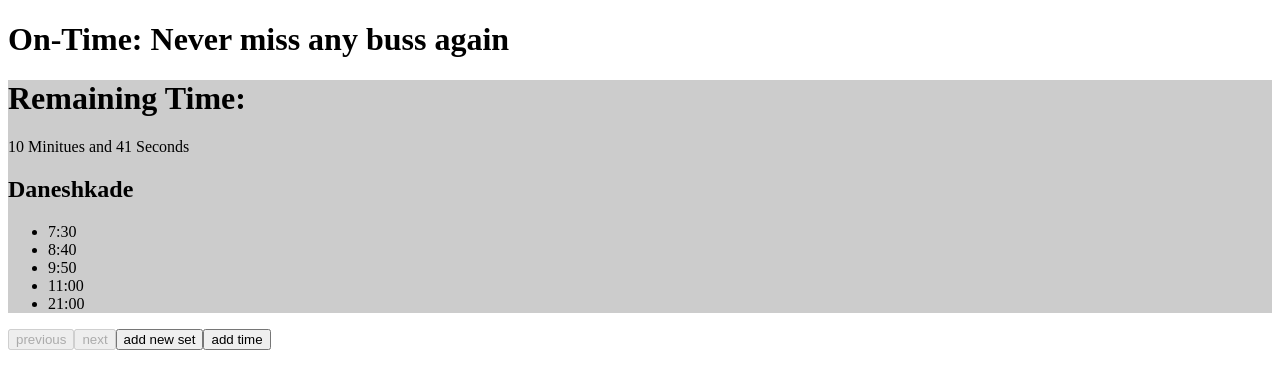
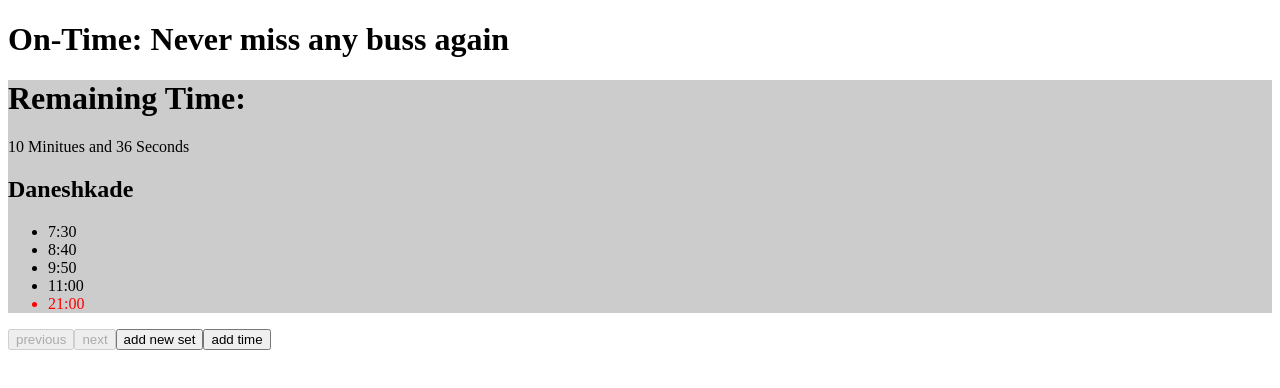
Before and after one commit to mohsenfaraj/on-time, a React (Vite) app: page / in a window 1280 px wide. Shown: the top 388 px of the page. Built offline with nearby package versions, Linux system fonts and the light colour scheme.

Commit message:
added active timer highlight

```diff
--- a/src/App.jsx
+++ b/src/App.jsx
@@ -2,6 +2,7 @@ import { useState , useEffect } from 'react'
 import Timer from './timer'
 import AddSet from './addSet'
 import AddTime from './addTime'
+import "./style.css"
 function App() {
   const [times , setTimes] = useState(
     [
@@ -15,6 +16,7 @@ function App() {
   const [activeTimer , setactiveTimer] = useState(0)
   const [addTimeWindow , setAddtimeWindow ] = useState(false)
   const [addSetWindow , setAddSetWindow] = useState(false)
+  const [remaning , setRemaining] = useState(remainingTime()) ;
   function prevTimer(e) {
     if (activeTimer !== 0)
     setactiveTimer(activeTimer - 1) ;
@@ -84,14 +86,14 @@ function App() {
     const hour = today.getHours() ;
     const min = today.getMinutes() ;
     const second = today.getSeconds() ;
-    const target = closestTime(hour , min) ;
+    const [target , index] = closestTime(hour , min) ;
     if (target == -1) {
-        return -1 ;
+        return [-1 , -1] ;
     }
     else {
         const [targetHour , targetMin] = target.split(":") ;
         const remaining = ((targetHour * 60) + parseInt(targetMin) - (hour * 60) - parseInt(min)) * 60 - second;
-        return remaining ;
+        return [remaining , index ];
     }
 }
 
@@ -102,21 +104,21 @@ function closestTime(hour , min){
         const [targetHour , targetMin] = timeList[i].split(":") ;
         const target = (targetHour * 60) + parseInt(targetMin) ;
         if (total < target) {
-            return timeList[i]
+            return [timeList[i] , i]
         }
         else if (total == target && i < timeList.length-1) {
-            return timeList[i+1]
+            return [timeList[i+1] , i + 1]
         }
         else if (i == timeList.length && total < target) {
-            return timeList[i]
+            return [timeList[i] , i]
         }
     }
-    return -1 ;
+    return [-1 , -1] ;
 }
 
 useEffect(() => {
   const timer = setInterval(() => {
-    setRemaining(remainingTime())
+    setRemaining(remainingTime)
   }, 1000);
 
   return () => {
@@ -135,7 +137,7 @@ useEffect(() => {
   return (
     <div>
       <h1>On-Time: Never miss any buss again</h1>
-      <Timer timer = {times[activeTimer]} remaining = {remainingTime()}/>
+      <Timer timer = {times[activeTimer]} remaining = {remaning[0]} timeIndex = {remaning[1]}/>
       <button onClick={prevTimer} disabled={activeTimer == 0}>previous</button>
       <button onClick={nextTimer} disabled={activeTimer + 1 == times.length}>next</button>
       <button onClick={showAddSet}>add new set</button>
--- /dev/null
+++ b/src/style.css
@@ -0,0 +1,3 @@
+.active {
+    color: red;
+}
--- a/src/timer.jsx
+++ b/src/timer.jsx
@@ -2,8 +2,8 @@ import Countdown from "./countdown";
 import { useState , useEffect} from "react";
 function Timer(props) {
     const style = {backgroundColor : props.timer.background} ;
-    const times = props.timer.times.map(time =>
-        <li key={time.toString()}>{time}</li>
+    const times = props.timer.times.map((time , index) =>
+        <li key={time.toString()} className={index === props.timeIndex ? "active" : ""}>{time}</li>
     )
     return (
         <div style={style}>
```
